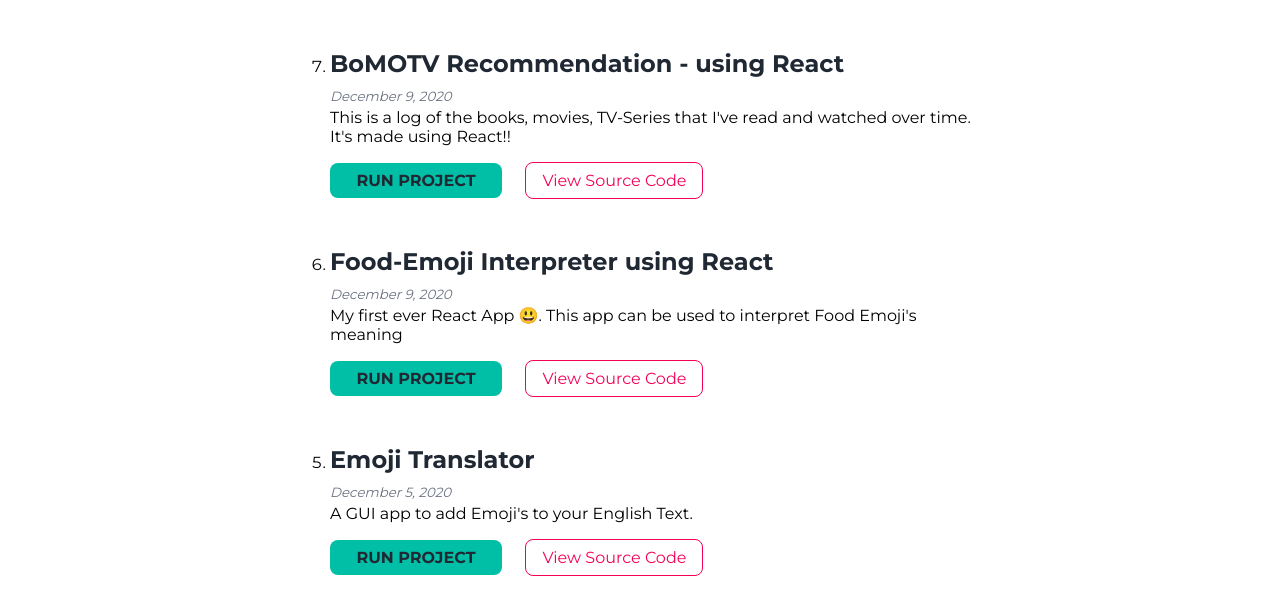
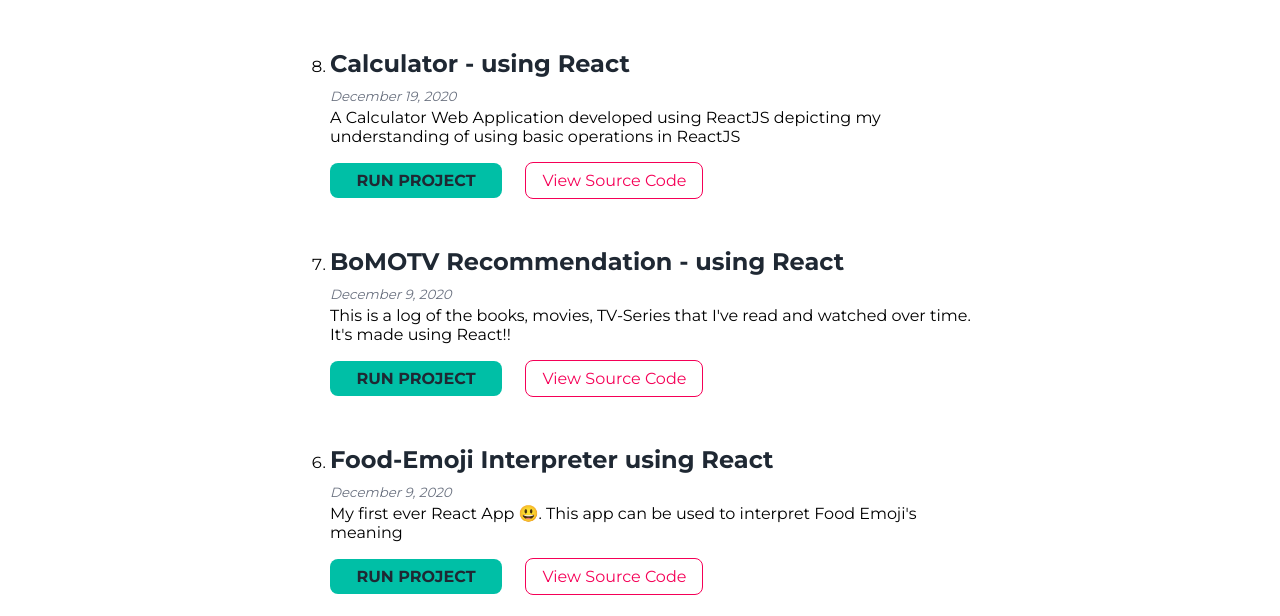
Before and after one commit to Shivaansh-Agarwal/Shivaansh-Portfolio, a plain HTML site: page projects.html in a window 1280 px wide. Shown: the part 184-800 px from the top of the page. Drawn offline with Linux system fonts and the light colour scheme.

Commit message:
Added Project Link for Calculator App

```diff
--- a/projects.html
+++ b/projects.html
@@ -38,6 +38,16 @@
     <!-- PROJECTS LIST-->
     <div class="container-center">
         <ol reversed>
+            <li>
+                <section class="project-section">
+                    <h2 class="project-heading">Calculator - using React</h2>
+                    <small class="date">December 19, 2020</small>
+                    <p class="project-desc">A Calculator Web Application developed using ReactJS depicting my understanding of using basic operations in ReactJS</p>
+                    <a href="https://hxdn3.csb.app/"
+                        class="link-primary">RUN PROJECT</a>
+                    <a href="https://codesandbox.io/s/hxdn3" class="link-tertiary">View Source Code</a>
+                </section>
+            </li>
             <li>
                 <section class="project-section">
                     <h2 class="project-heading">BoMOTV Recommendation - using React</h2>
```
